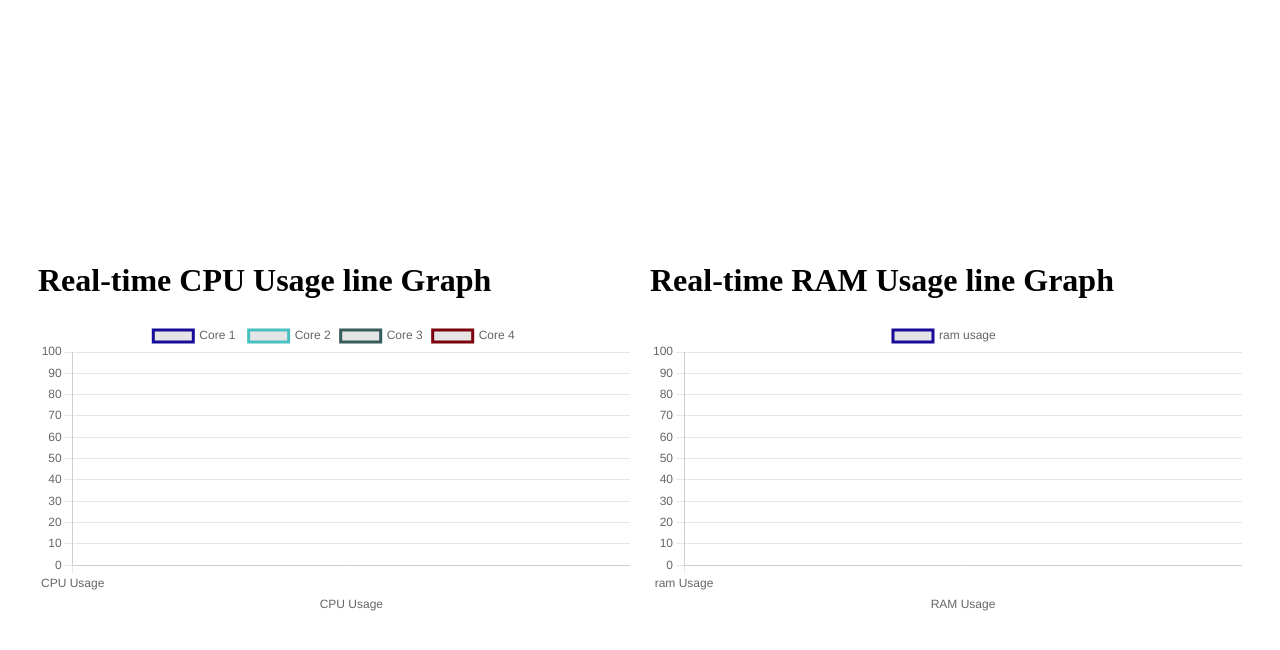
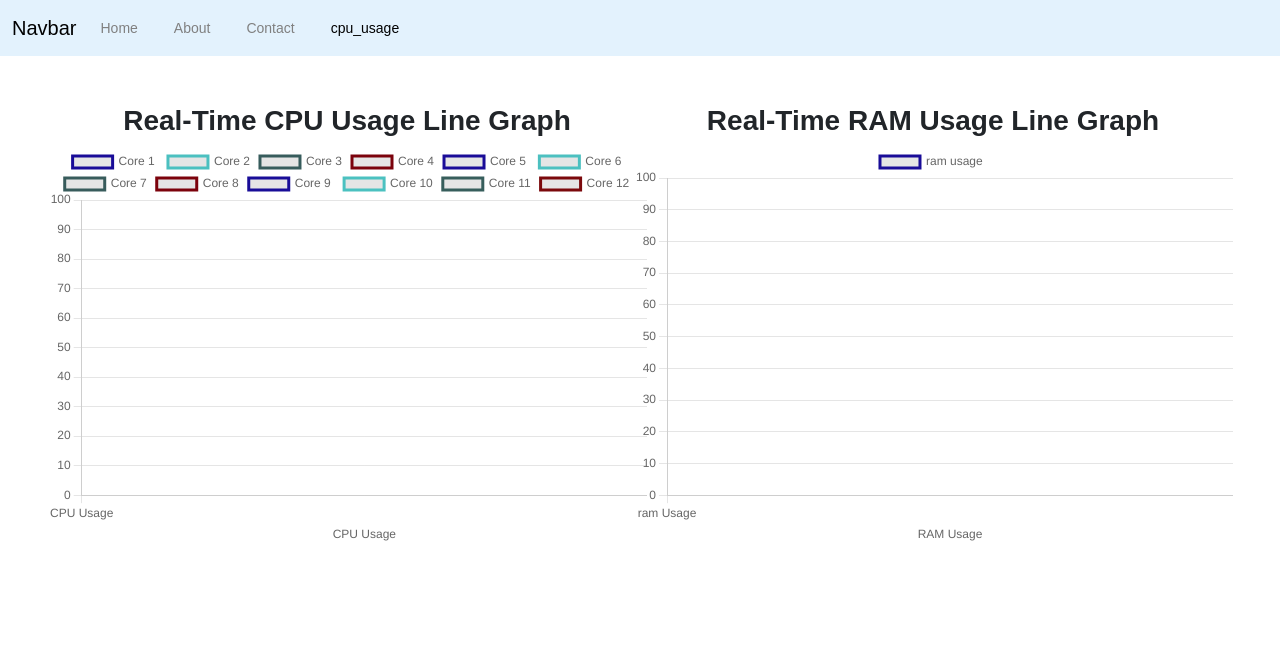
Before and after one commit to abhi83300/Pythonflask, a plain HTML site: page cpu_usage.html in a window 1280 px wide. Drawn offline with nearby package versions, Linux system fonts and the light colour scheme; no server answers.

Commit message:
cpu_usage1.html

```diff
--- a/cpu_usage.html
+++ b/cpu_usage.html
@@ -1,39 +1,141 @@
 <!DOCTYPE html>
 <html lang="en">
-
 <head>
 <meta charset="UTF-8">
-    <title>Real-time CPU Usage line Graph</title>
+<meta name="viewport" content="width=device-width, initial-scale=2.0">
+<title>CPU Usage</title>
 <script src="https://cdn.jsdelivr.net/npm/chart.js"></script>
+<script src="https://cdnjs.cloudflare.com/ajax/libs/socket.io/4.0.1/socket.io.js" integrity="sha512-q/dWJ3kcmjBLU4Qc47E4A9kTB4m3wuTY7vkFJDTZKjTs8jhyGQnaUrxa0Ytd0ssMZhbNua9hE+E7Qv1j+DyZwA==" crossorigin="anonymous"></script>
+<link href="https://cdn.jsdelivr.net/npm/bootstrap@5.3.2/dist/css/bootstrap.min.css" rel="stylesheet" integrity="sha384-T3c6CoIi6uLrA9TneNEoa7RxnatzjcDSCmG1MXxSR1GAsXEV/Dwwykc2MPK8M2HN" crossorigin="anonymous">
+<script src="https://cdn.jsdelivr.net/npm/bootstrap@5.3.2/dist/js/bootstrap.bundle.min.js" integrity="sha384-C6RzsynM9kWDrMNeT87bh95OGNyZPhcTNXj1NW7RuBCsyN/o0jlpcV8Qyq46cDfL" crossorigin="anonymous"></script>
+
 <style>
   body {
+    margin: 0;
+    padding: 0;
+    font-family: Arial, sans-serif;
     display: flex;
-            justify-content: space-between;
+    height: 100vh;
+    flex-direction: column;
+  }
+ .nav-link {
+    margin-right: 20px;
+    font-size: 14px;
+    color: gray;
+    text-decoration: none;
+  }
+
+  .nav-link a {
+    color: white;
+    text-decoration: none;
+  }
+
+  .main-content {
+    display: flex;
+    flex: 1;
+  }
+
+  .left-section {
+    flex: 1;
+    display: flex;
+    justify-content: center;
     align-items: center;
-            padding: 20px;
-            height: 100vh;
   }
-        .chart-container {
+
+
+
+  .right-section {
     flex: 1;
-            margin: 0 10px;
+    display: flex;
+    justify-content: center;
+    align-items: center;
   }
+
+
+
+  h1 {
+    margin: 0;
+    font-size: 100px;
+    text-align: right;
+  }
+
+  p {
+    margin: 5px 0;
+    font-size: 40px;
+    text-align: right;
+  }
+
+  .image-container {
+    text-align: right;
+  }
+
+
 </style>
 </head>
+<body>
+  <nav class="navbar navbar-expand-lg "style="background-color: #e3f2fd;">
+    <div class="container-fluid">
+      <a class="navbar-brand" href="#">Navbar</a>
+      <button class="navbar-toggler" type="button" data-bs-toggle="collapse" data-bs-target="#navbarNavAltMarkup" aria-controls="navbarNavAltMarkup" aria-expanded="false" aria-label="Toggle navigation">
+        <span class="navbar-toggler-icon"></span>
+      </button>
+      <div class="collapse navbar-collapse" id="navbarNavAltMarkup">
+        <div class="navbar-nav">
+          <a class="nav-link" aria-current="page" href="/">Home</a>
+          <a class="nav-link" href="#">About</a>
+          <a class="nav-link" href="#">Contact</a>
+          <a class="nav-link active" href="/usage" >cpu_usage</a>
+        </div>
+      </div>
+    </div>
+  </nav>
 
-<body>
+<div class="  mt-5">
+  <div class="container">
+    <div class="row">
+      <div class="col-xl-6">
+
+    <div class="left-section
+                 pe-3
+    ">
+
         <div class="chart-container">
-        <h1>Real-time CPU Usage line Graph</h1>
-        <canvas id="cpu-chart" width="400" height="200"></canvas>
+            <h3 class="text-center
+                       text-capitalize
+                       fw-bold
+            ">Real-time CPU Usage line Graph</h3>
+            <canvas id="cpu-chart" width="600" height="400"></canvas>
         </div>
-    <div class="chart-container">
-        <h1>Real-time RAM Usage line Graph</h1>
-        <canvas id="ram-chart" width="400" height="200"></canvas>
+
+  </div>
+</div>
+   <div class="col-xl-6">
+
+      <div class="right-section
+                  ps-3
+      ">
+
+        <div class="chart-container
+
+        ">
+
+            <h3 class="text-center
+                      text-capitalize
+                      fw-bold
+            ">Real-time RAM Usage line Graph</h3>
+            <canvas id="ram-chart" width="600" height="400"></canvas>
+        </div>
+      </div>
+    </div>
+  </div>
+  </div>
+</div>
 </div>
   <script>
 
       let cpuData = [];
 
-        const maxDataPoints = 30; // Number of data points to display
+      const maxDataPoints = 1000; // Number of data points to display
 
 
 
@@ -66,6 +168,54 @@
                   fill: false,
                   borderColor: 'rgb(123, 2, 12)',
                   tension: 0.1
+              },{
+              data: [], // Initial value of 0
+                  label: 'Core 5 ',
+                  fill: false,
+                  borderColor: 'rgb(26, 12, 152)',
+                  tension: 0.1
+              },{
+                  data: [], // Initial value of 0
+                  label: 'Core 6',
+                  fill: false,
+                  borderColor: 'rgb(76, 192, 192)',
+                  tension: 0.1
+              },{
+                  data: [], // Initial value of 0
+                  label: 'Core 7',
+                  fill: false,
+                  borderColor: 'rgb(56, 92, 92)',
+                  tension: 0.1
+              },{
+                  data: [], // Initial value of 0
+                  label: 'Core 8',
+                  fill: false,
+                  borderColor: 'rgb(124, 2, 12)',
+                  tension: 0.1
+              },{
+                data: [], // Initial value of 0
+                  label: 'Core 9 ',
+                  fill: false,
+                  borderColor: 'rgb(25, 13, 152)',
+                  tension: 0.1
+              },{
+                  data: [], // Initial value of 0
+                  label: 'Core 10',
+                  fill: false,
+                  borderColor: 'rgb(75, 193, 192)',
+                  tension: 0.1
+              },{
+                  data: [], // Initial value of 0
+                  label: 'Core 11',
+                  fill: false,
+                  borderColor: 'rgb(55, 94, 92)',
+                  tension: 0.1
+              },{
+                  data: [], // Initial value of 0
+                  label: 'Core 12',
+                  fill: false,
+                  borderColor: 'rgb(123, 9, 12)',
+                  tension: 0.1
               }]
           },
           options: {
@@ -93,18 +243,10 @@
               chart.data.labels.shift();
           }
       }
-        async function updateChart() {
+      async function updateChart(cpuUsage) {
           // Fetch CPU and RAM usage data (you can replace this with actual data retrieval)
-            var cpuUsage=[0,0,0,0];
-            await fetch('/cpu_usage').then(
-                response=>response.json()
-            ).then(data=>{
-                cpuUsage[0] = data.cpu_usage[0]
-                cpuUsage[1] = data.cpu_usage[1]
-                cpuUsage[2] = data.cpu_usage[2]
-                cpuUsage[3] = data.cpu_usage[3]
 
-            })
+
 
 
           // Add new data points to the arrays
@@ -123,14 +265,21 @@
           chart.data.datasets[1].data.push(cpuUsage[1])
           chart.data.datasets[2].data.push(cpuUsage[2])
           chart.data.datasets[3].data.push(cpuUsage[3])
-
+          chart.data.datasets[4].data.push(cpuUsage[4])
+          chart.data.datasets[5].data.push(cpuUsage[5])
+          chart.data.datasets[6].data.push(cpuUsage[6])
+          chart.data.datasets[7].data.push(cpuUsage[7])
+          chart.data.datasets[8].data.push(cpuUsage[8])
+          chart.data.datasets[9].data.push(cpuUsage[9])
+          chart.data.datasets[10].data.push(cpuUsage[10])
+          chart.data.datasets[11].data.push(cpuUsage[11])
 
           // Update the chart
           chart.update();
       }
 
 
-        setInterval(updateChart, 1000); // Update every 1 second
+      // setInterval(updateChart, 1000); // Update every 1 second
   let ramData = [];
 
 
@@ -175,20 +324,16 @@
               chart1.data.labels.shift();
           }
       }
-    async function updateChartram() {
+  async function updateChartram(ramUsage) {
       // Fetch CPU and RAM usage data (you can replace this with actual data retrieval)
-        var ramUsage=[0];
-        await fetch('/ram_usage').then(
-            response=>response.json()
-        ).then(data=>{
-            ramUsage = data.ram_usage
 
-        })
+
+
 
 
       // Add new data points to the arrays
 
-        ramData.push(ramUsage);
+      // ramData.push(ramUsage);
 
       // Remove old data points if we exceed the maximum number of data points
       if (chart1.data.datasets[0].data.length > maxDataPoints) {
@@ -198,7 +343,7 @@
       // Update the chart labels
       updateChartLabels(chart1);
       //chart1.data.labels = [...Array(ramData.length).keys()];
-        console.log(ramUsage)
+
       chart1.data.datasets[0].data.push(ramUsage)
 
 
@@ -208,7 +353,22 @@
   }
 
 
-    setInterval(updateChartram, 1000); // Update every 1 second
+  const socket = io('ws://' + document.domain + ':' + location.port);
+
+      socket.on('usage_data', function(data) {
+        console.log(data)
+          updateChartram(data.ram_usage)
+          updateChart(data.cpu_usage)
+      });
+
+      setInterval(() => {
+      socket.emit("get_usage_data")
+
+      // console.log(hello)
+      }, 1000); // Update every 1 second
+
+
+
 </script>
 </body>
 
```
Lines whose indentation alone changed are shown as unchanged.
